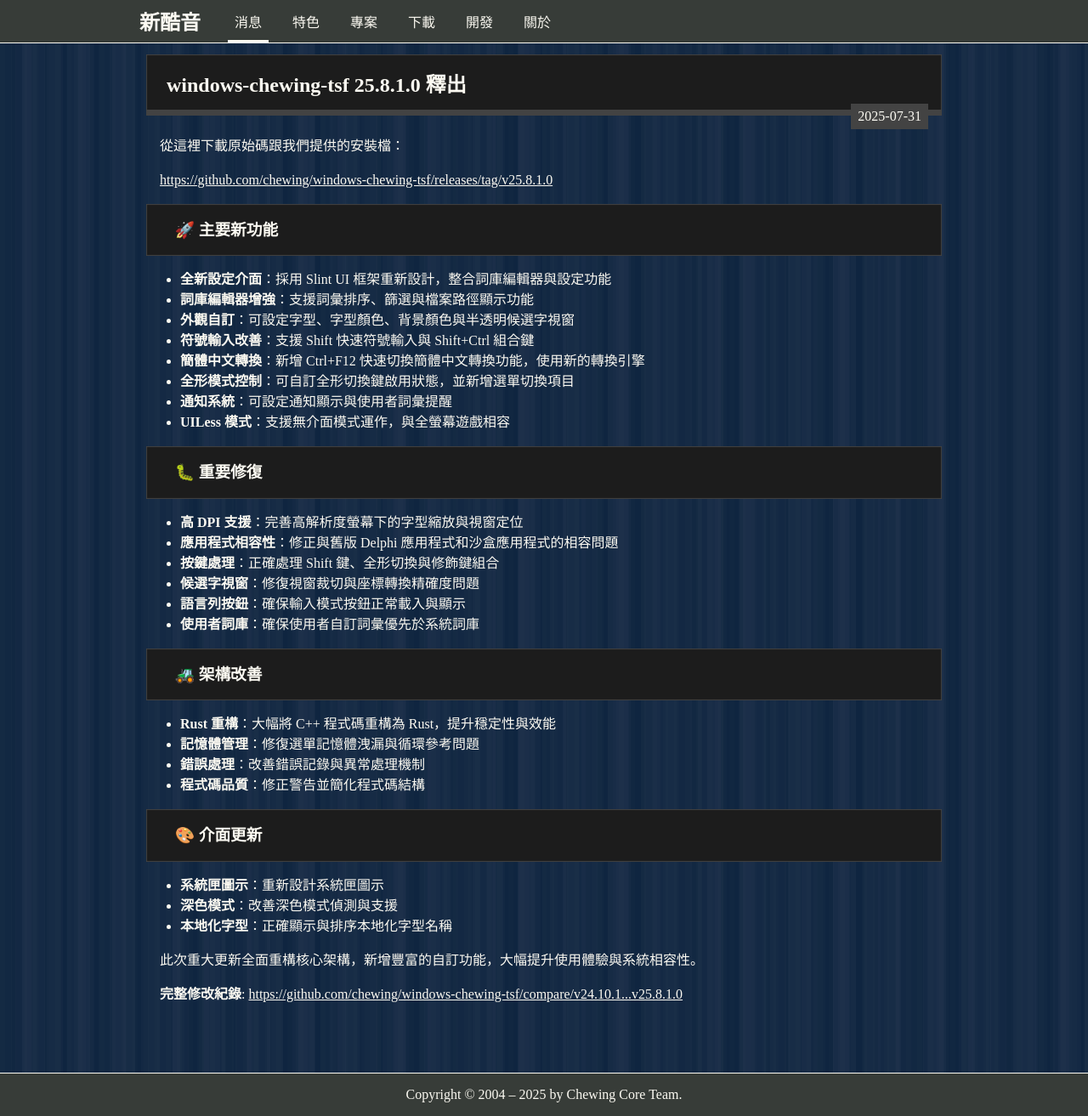
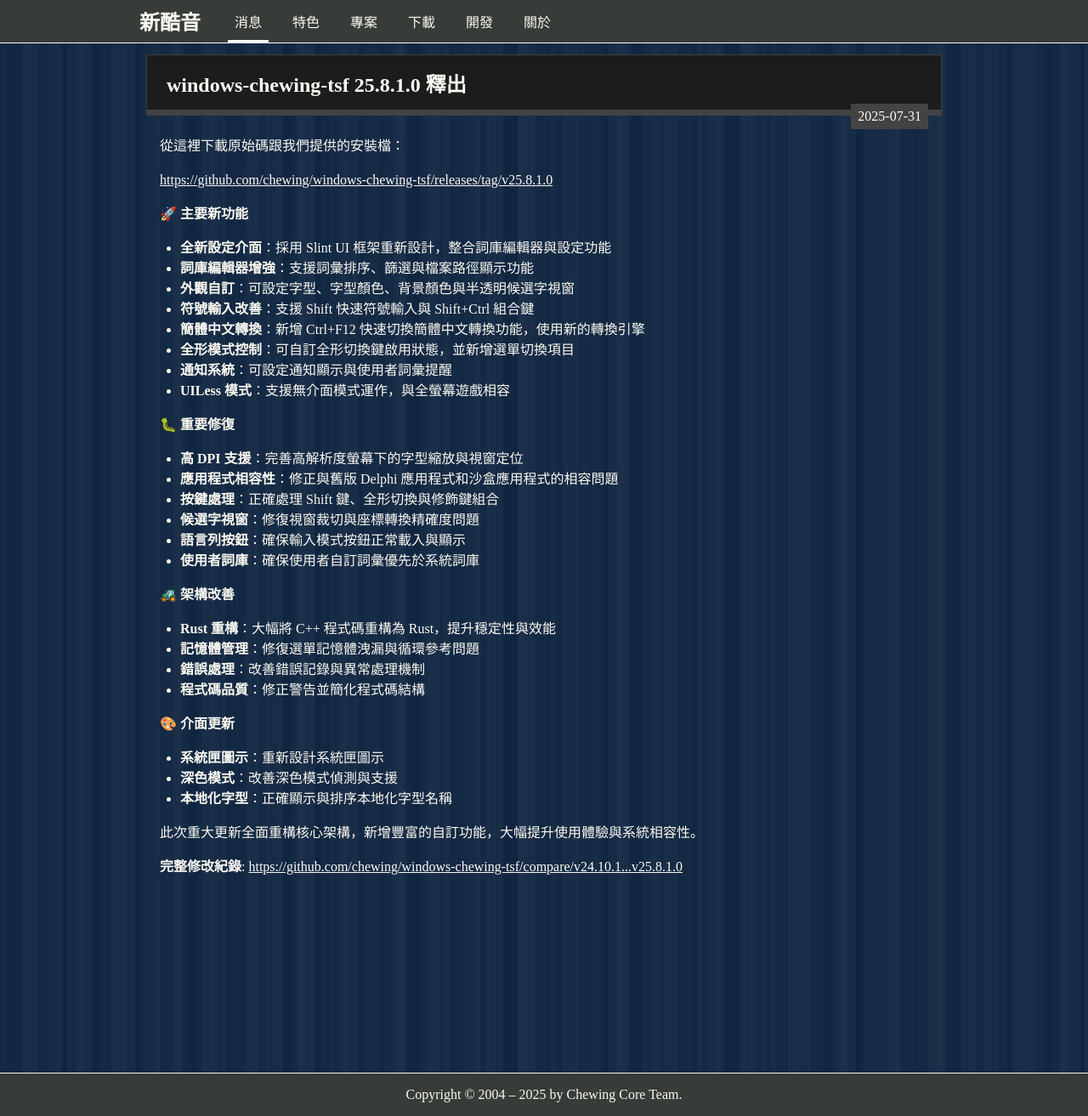
Before and after one commit to chewing/chewing.github.com, a Jekyll site: the page built from _posts/2025-07-31-windows-chewing-tsf-25_8_1_0.markdown, in a window 1280 px wide and 1313 px high. Shown: the whole window at 85% size. Built offline with Jekyll 4.4.1, drawn with Linux system fonts in a browser that asks for light colours.

Commit message:
Fix style of last release note

```diff
--- a/_posts/2025-07-31-windows-chewing-tsf-25_8_1_0.markdown
+++ b/_posts/2025-07-31-windows-chewing-tsf-25_8_1_0.markdown
@@ -5,7 +5,7 @@
 
 <https://github.com/chewing/windows-chewing-tsf/releases/tag/v25.8.1.0>
 
-### 🚀 主要新功能
+**🚀 主要新功能**
 
 - **全新設定介面**：採用 Slint UI 框架重新設計，整合詞庫編輯器與設定功能
 - **詞庫編輯器增強**：支援詞彙排序、篩選與檔案路徑顯示功能
@@ -16,7 +16,7 @@
 - **通知系統**：可設定通知顯示與使用者詞彙提醒
 - **UILess 模式**：支援無介面模式運作，與全螢幕遊戲相容
 
-### 🐛 重要修復
+**🐛 重要修復**
 
 - **高 DPI 支援**：完善高解析度螢幕下的字型縮放與視窗定位
 - **應用程式相容性**：修正與舊版 Delphi 應用程式和沙盒應用程式的相容問題
@@ -25,14 +25,14 @@
 - **語言列按鈕**：確保輸入模式按鈕正常載入與顯示
 - **使用者詞庫**：確保使用者自訂詞彙優先於系統詞庫
 
-### 🚜 架構改善
+**🚜 架構改善**
 
 - **Rust 重構**：大幅將 C++ 程式碼重構為 Rust，提升穩定性與效能
 - **記憶體管理**：修復選單記憶體洩漏與循環參考問題
 - **錯誤處理**：改善錯誤記錄與異常處理機制
 - **程式碼品質**：修正警告並簡化程式碼結構
 
-### 🎨 介面更新
+**🎨 介面更新**
 
 - **系統匣圖示**：重新設計系統匣圖示
 - **深色模式**：改善深色模式偵測與支援
```
